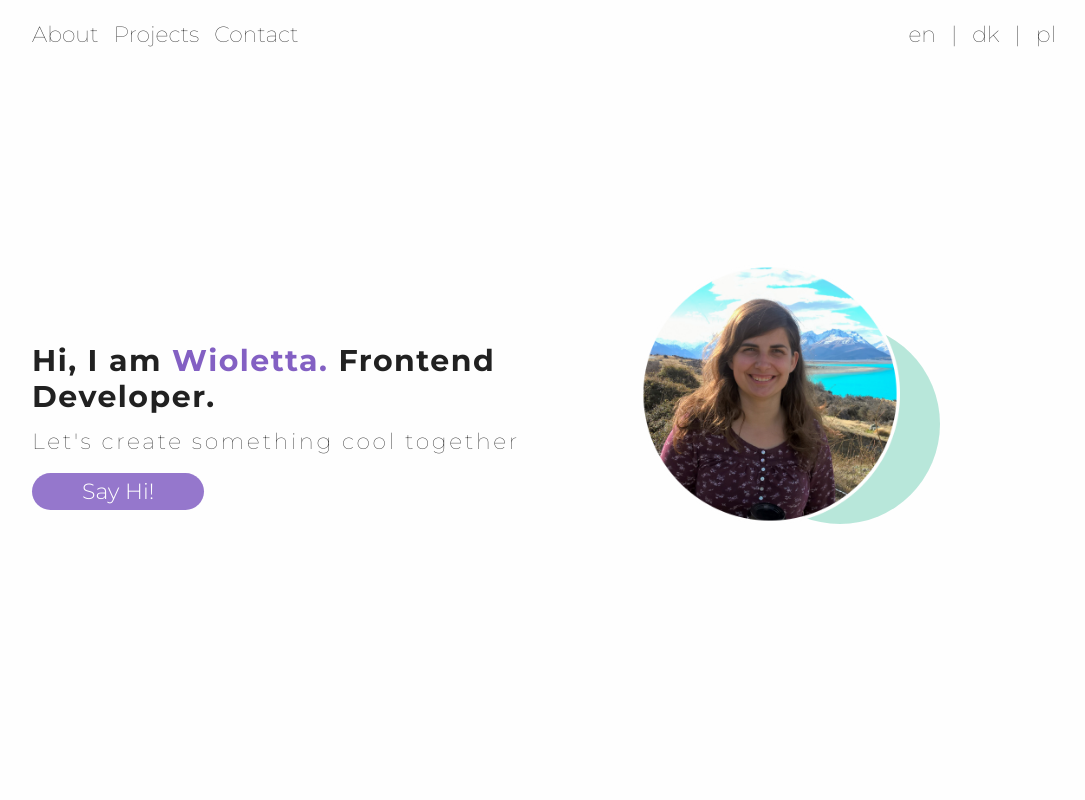
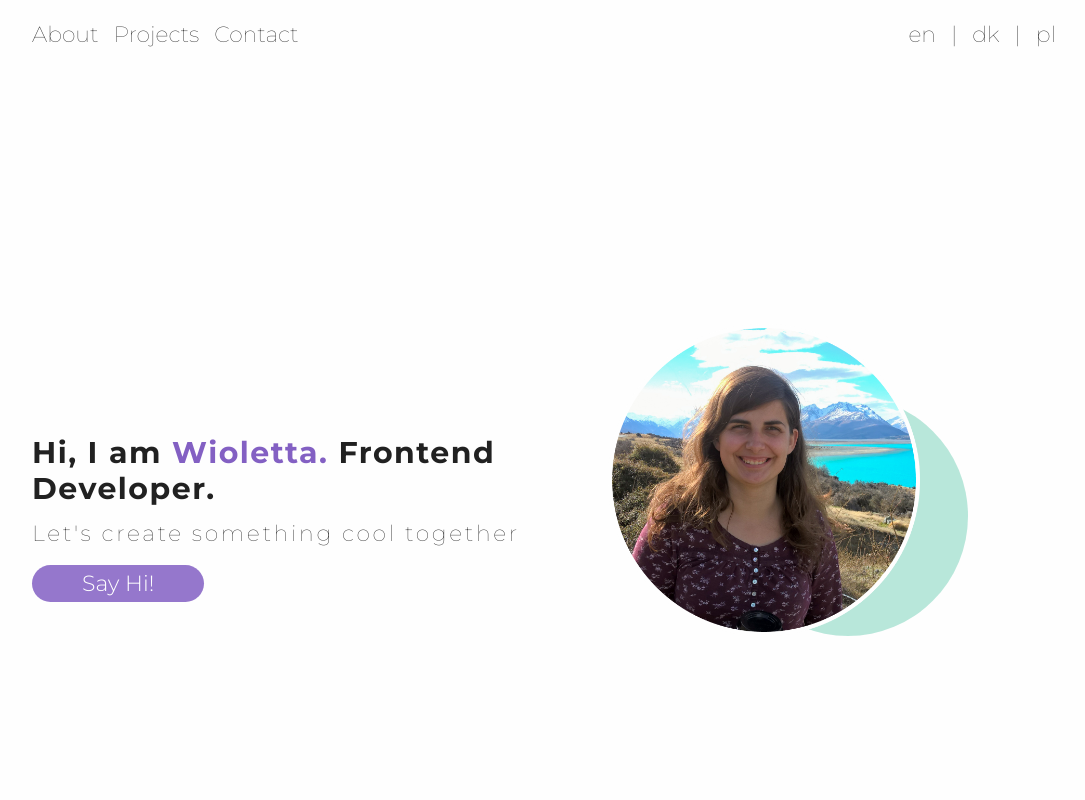
Before and after one commit to w-gluza/portfolio, a React (Create React App) app: page / in a window 1280 px wide. Shown: the top 800 px of the page, without its empty margins (96-1181 px from the left). Built offline with nearby package versions, Linux system fonts and the light colour scheme; what i18next-xhr-backend would draw is missing.

Commit message:
working on design

```diff
--- a/src/components/Contact/Contact.js
+++ b/src/components/Contact/Contact.js
@@ -5,7 +5,7 @@ class Contact extends Component {
   render() {
     return (
       <section className="contact" id="contact">
-        <div className="headerImg__wrapper">
+        <figure className="contact__figure">
           <img
             className="profile_circle"
             src="./img/profile_circle.svg"
@@ -16,10 +16,9 @@ class Contact extends Component {
             src="./img/Wioletta_Gluza.png"
             alt="somethig"
           />
-        </div>
-        <div>
+        </figure>
+        <article>
           <h4>
-            {' '}
             {this.props.t('contact.h4')}
             <span>{this.props.t('contact.h4Span')}</span>
           </h4>
@@ -37,7 +36,7 @@ class Contact extends Component {
               {this.props.t('contact.location')}
             </p>
           </address>
-        </div>
+        </article>
       </section>
     );
   }
--- a/src/components/Contact/Contact.scss
+++ b/src/components/Contact/Contact.scss
@@ -1,5 +1,9 @@
-.section {
+.contact__figure {
   display: grid;
-  grid-template-columns: 1fr;
-  align-items: center;
+  grid-template-rows: repeat(16, 1fr);
+  grid-template-columns: repeat(16, 1fr);
+  max-width: 70vw;
+  @include respond(tab-land) {
+    max-width: 30vw;
+  }
 }
--- a/src/components/Footer/Footer.scss
+++ b/src/components/Footer/Footer.scss
@@ -1,6 +1,7 @@
 .footer {
-  width: 100%;
-  background-color: $color-primary;
+  margin-left: 10%;
+  width: 80%;
+  border-top: 1px solid rgba($color-secondary, 0.5);
   display: grid;
   justify-items: center;
   height: 7rem;
@@ -20,6 +21,6 @@
   align-self: center;
 
   :hover {
-    fill: $color-white;
+    fill: $color-primary;
   }
 }
--- a/src/components/Header/Header.js
+++ b/src/components/Header/Header.js
@@ -5,7 +5,7 @@ class Header extends Component {
   render() {
     return (
       <header className="header">
-        <div>
+        <section className="header__section">
           <h1>
             {this.props.t('header.h1')}
             <span>{this.props.t('header.h1Span')}</span>
@@ -15,8 +15,8 @@ class Header extends Component {
           <a href="#contact" className="button">
             {this.props.t('header.button')}
           </a>
-        </div>
-        <div className="headerImg__wrapper">
+        </section>
+        <figure className="header__figure">
           <img
             className="profile_circle"
             src="./img/profile_circle.svg"
@@ -27,7 +27,7 @@ class Header extends Component {
             src="./img/Wioletta_Gluza.png"
             alt="somethig"
           />
-        </div>
+        </figure>
       </header>
     );
   }
--- a/src/components/Header/Header.scss
+++ b/src/components/Header/Header.scss
@@ -1,23 +1,15 @@
-a.button {
-  background-color: rgba(131, 96, 195, 0.85);
-  border-radius: 35px;
-  padding: 5px 50px 5px 50px;
-  margin-top: 20px;
-  font-size: $font-size-regular;
-  color: $color-white;
-
-  &:hover {
-    background-color: rgba(131, 96, 195, 1);
-  }
+.header__section {
+  grid-row: 2;
 }
-
-.headerImg__wrapper {
+.header__figure {
   display: grid;
   grid-template-rows: repeat(16, 1fr);
   grid-template-columns: repeat(16, 1fr);
-  max-width: 60vw;
+  max-width: 70vw;
+  grid-row: 1;
   @include respond(tab-land) {
-    max-width: 25vw;
+    max-width: 30vw;
+    grid-row: 2;
   }
 }
 
@@ -31,3 +23,16 @@ a.button {
   grid-column: 6 / 16;
   grid-row: 4 / 16;
 }
+
+a.button {
+  background-color: rgba(131, 96, 195, 0.85);
+  border-radius: 35px;
+  padding: 5px 50px 5px 50px;
+  margin-top: 20px;
+  font-size: $font-size-regular;
+  color: $color-white;
+
+  &:hover {
+    background-color: rgba(131, 96, 195, 1);
+  }
+}
```
